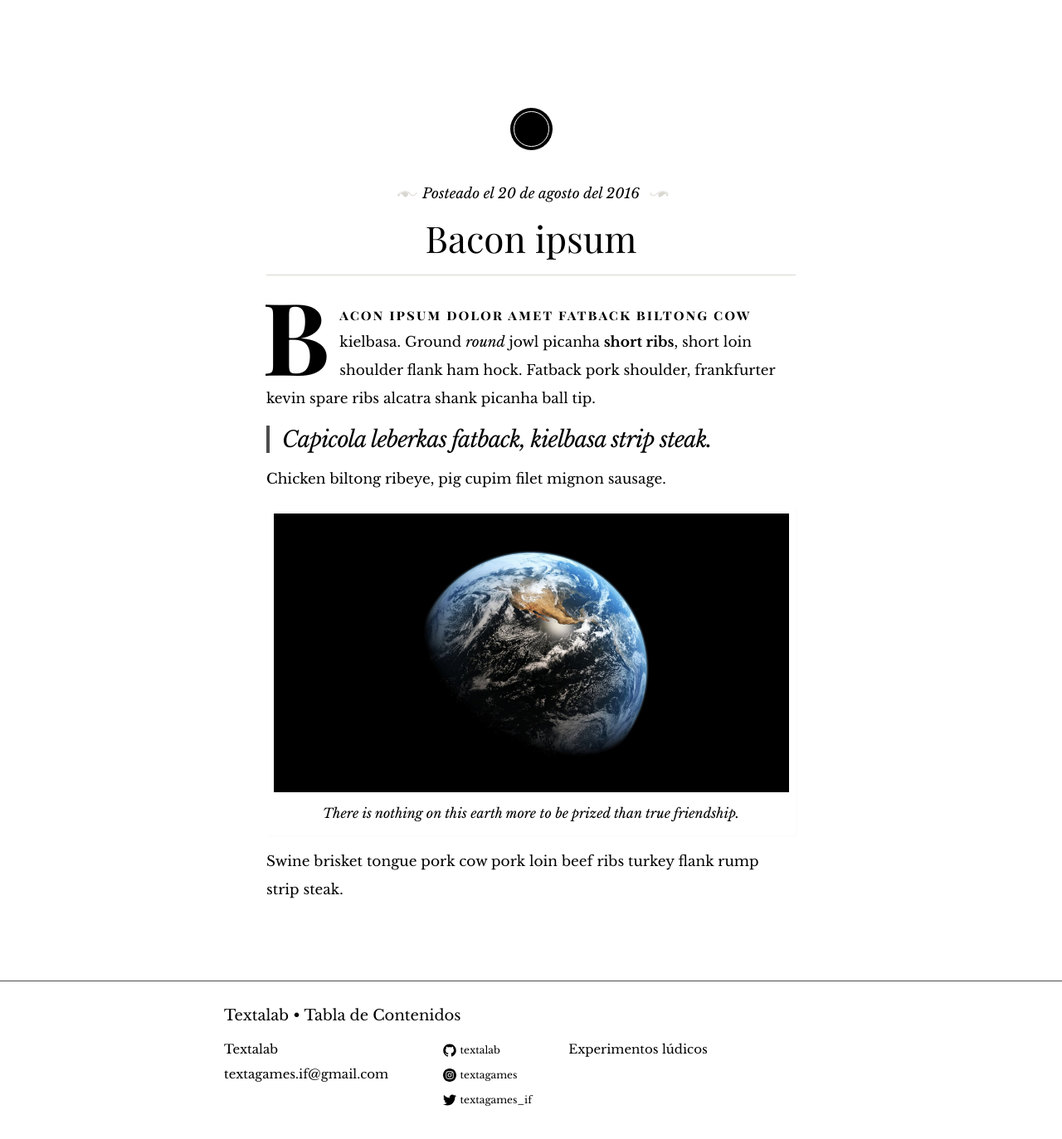
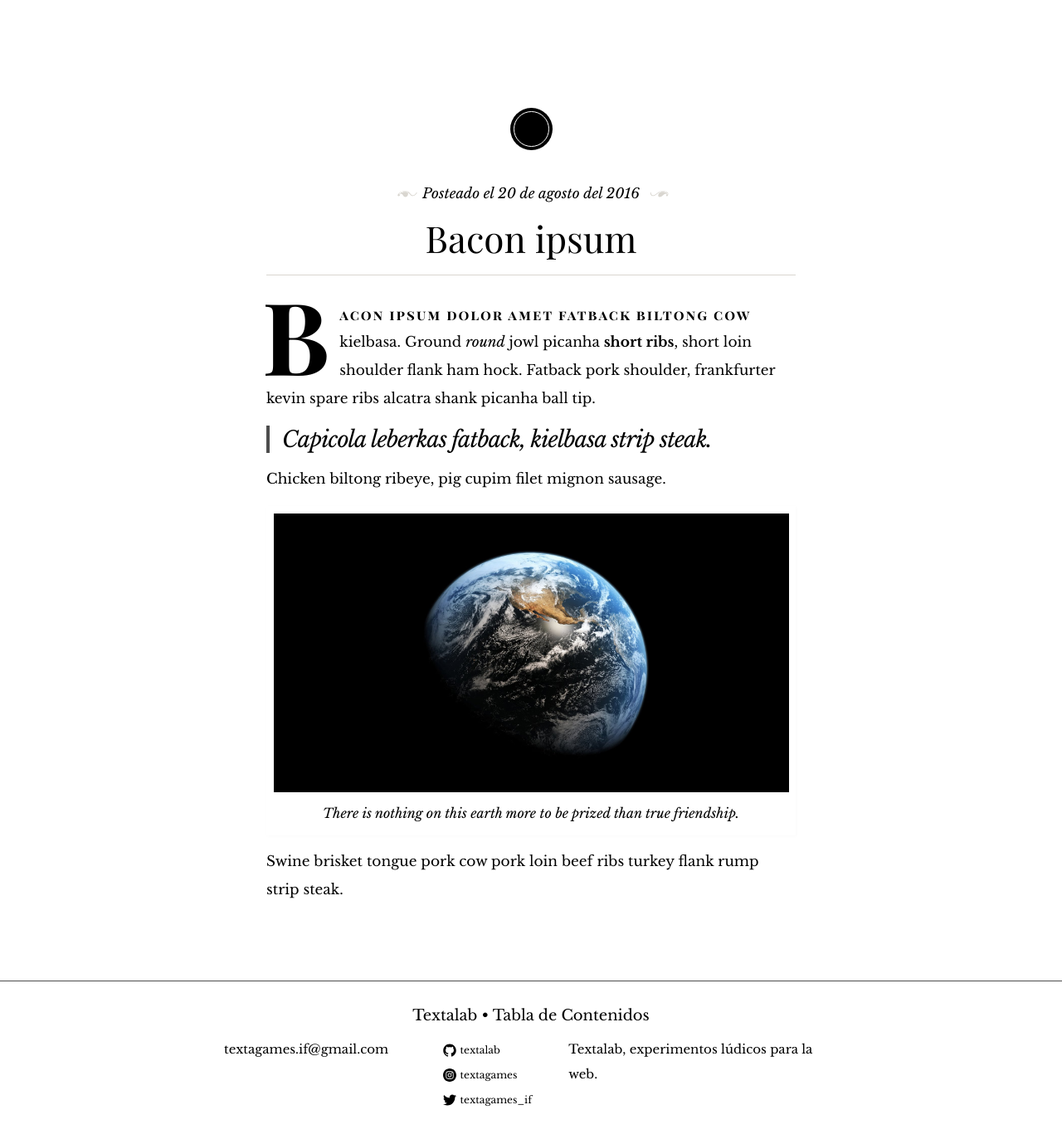
Before and after one commit to textalab/textalab.github.io, a Jekyll site: the page built from index.html, in a window 1280 px wide and 1400 px high, scrolled down 11031 px. Shown: the top 1373 px of the window at 83% size. Built offline with Jekyll 4.4.1, drawn with Linux system fonts in a browser that asks for light colours; some web fonts are replaced.

Commit message:
mas diseño

```diff
--- a/_config.yml
+++ b/_config.yml
@@ -16,7 +16,7 @@
 title: Textalab
 email: textagames.if@gmail.com
 description: > # this means to ignore newlines until "baseurl:"
-  Experimentos lúdicos
+  Textalab, experimentos lúdicos para la web.
 baseurl: "" # the subpath of your site, e.g. /blog
 url: "https://textalab.github.io" # the base hostname & protocol for your site
 github_username:    textalab
--- a/_includes/footer.html
+++ b/_includes/footer.html
@@ -7,7 +7,7 @@
 		<div class="footer-col-wrapper">
 			<div class="footer-col footer-col-1">
 				<ul class="contact-list">
-					<li>{{ site.title }}</li>
+					<!--<li>{{ site.title }}</li>-->
 					<li><a href="mailto:{{ site.email }}">{{ site.email }}</a></li>
 				</ul>
 			</div>
--- a/_sass/_layout.scss
+++ b/_sass/_layout.scss
@@ -38,6 +38,7 @@
 .footer-heading {
     font-size: 18px;
     margin-bottom: $spacing-unit / 2;
+    text-align: center;
 }
 
 .contact-list,
```
Also changed, not shown: favicon.png.
